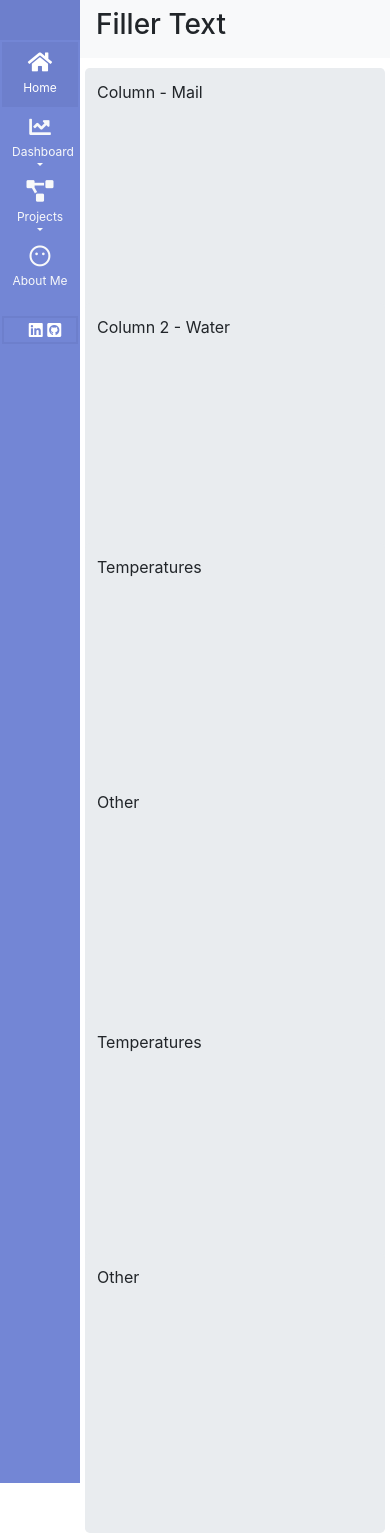
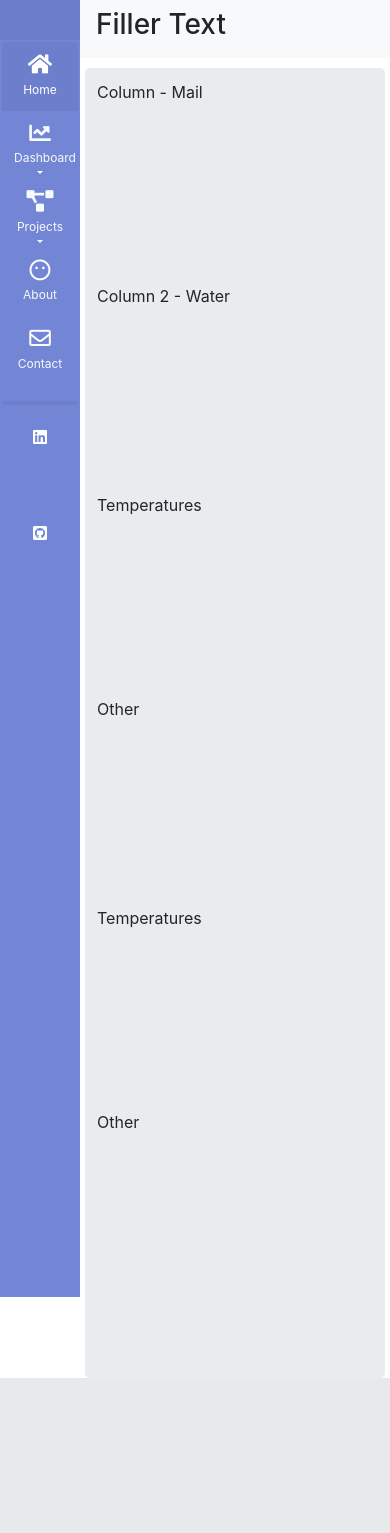
Before and after one commit to yddc902/Home-Automation-Dashboard, a Django app: page / in a window 390 px wide. After the commit the page ends 1378 px from the top, so only its background shows below. Run offline with Django 3.2, Linux system fonts and the light colour scheme; some libraries are stand-ins or nearby versions.

Commit message:
Rrnamed base.css to sidebar.css

```diff
--- a/api_app/static/api_app/css/notification.css
+++ b/api_app/static/api_app/css/notification.css
@@ -23,7 +23,7 @@
 @media only screen and (max-width: 1000px) {
   .column {
     width: 100%;
-    margin-bottom: 50%;
+    margin-bottom: 40%;
   }
   .card-container {
     height: 80px;
--- a/api_app/static/api_app/css/base.css
+++ b/api_app/static/api_app/css/sidebar.css
@@ -1,3 +1,8 @@
+body {
+  margin: 0px;
+  padding-bottom: 0px;
+}
+
 .wrapper {
   display: flex;
   width: 100%;
@@ -37,10 +42,18 @@
   background: #6d7fcc;
 }
 
-#sidebar .link-icons {
+#sidebar .link-container {
   background: #7386D5;
-  margin: none;
+  margin: auto;
   padding-left: 10px;
+  width: 50%;
+}
+
+#sidebar .icon-wrapper {
+  background: #7386D5;
+  display: block;
+  margin-left: auto;
+  width: 100%;
 }
 
 #sidebar ul.components {
@@ -55,7 +68,7 @@
 }
 
 #sidebar ul li a {
-    padding: 12.5px;
+    padding: 15px;
     font-size: 1.1em;
     display: block;
     color: #f8f9fa;
@@ -88,7 +101,8 @@ a[data-toggle="collapse"] {
     transform: translateY(-50%);
 }
 
-@media (max-width: 1000px) {
+/** Adjust values when screen is smaller**/
+@media only screen and (max-width: 1000px) {
     #sidebar {
       min-width: 80px;
       max-width: 80px;
@@ -105,11 +119,22 @@ a[data-toggle="collapse"] {
         display: block;
     }
 
+    #sidebar .link-container {
+      background: #7386D5;
+      margin: auto;
+      padding: 15px;
+      /**width: 100%;**/
+    }
+
+    #sidebar .link-icons {
+      width: 100%;
+    }
+
     /* Downsize the navigation links font size */
     #sidebar ul li a {
         margin-right: 0;
         display: block;
-        padding: 10px;
+        padding: 12px;
         text-align: center;
         font-size: 0.75em;
         }
--- a/api_app/templates/base.html
+++ b/api_app/templates/base.html
@@ -6,8 +6,10 @@
     <meta charset="utf-8">
     <title>API Dashboard</title>
     <link rel="stylesheet" href="https://stackpath.bootstrapcdn.com/bootstrap/4.1.3/css/bootstrap.min.css" integrity="sha384-MCw98/SFnGE8fJT3GXwEOngsV7Zt27NXFoaoApmYm81iuXoPkFOJwJ8ERdknLPMO" crossorigin="anonymous">
-    <link rel="stylesheet" href="{% static 'api_app/css/base.css' %}">
+    <!--<link rel="stylesheet" href="https://stackpath.bootstrapcdn.com/bootstrap/4.1.3/css/bootstrap.min.css" integrity="sha384-MCw98/SFnGE8fJT3GXwEOngsV7Zt27NXFoaoApmYm81iuXoPkFOJwJ8ERdknLPMO" crossorigin="anonymous">-->
+    <link rel="stylesheet" href="{% static 'api_app/css/sidebar.css' %}">
     <link rel="stylesheet" href="{% static 'api_app/css/notification.css' %}">
+    <link rel="stylesheet" href="https://use.fontawesome.com/releases/v5.6.3/css/all.css" integrity="sha384-UHRtZLI+pbxtHCWp1t77Bi1L4ZtiqrqD80Kn4Z8NTSRyMA2Fd33n5dQ8lWUE00s/" crossorigin="anonymous">
   </head>
   <body>
     <div class="wrapper">
@@ -56,18 +58,38 @@
           <li>
             <a href="#">
               <i class="far fa-meh-blank"></i>
-              About Me
+              About
+            </a>
+          </li>
+          <li>
+            <a href="#">
+              <i class="far fa-envelope"></i>
+              Contact
             </a>
           </li>
         </ul>
 
-        <div class="sidebar-divider-dark" />
+        <div class="sidebar-divider-dark"></div>
 
-        <div class="link-icons">
+        <!--<div class="link-icons">
           <a href="#"><i class="fab fa-linkedin"></i></a>
           <a href="#"><i class="fab fa-github-square"></i></a>
+        </div>-->
+
+        <div class="icon-wrapper">
+          <div class="row">
+            <div class="column">
+              <div class="link-container">
+                <a class="link-icons" href="#"><i class="fab fa-linkedin"></i></a>
+              </div>
+            </div>
+            <div class="column">
+              <div class="link-container">
+                <a class="link-icons" href="#"><i class="fab fa-github-square"></i></a>
+              </div>
+            </div>
+          </div>
         </div>
-
       </nav>
 
       <div id="content">
@@ -129,7 +151,8 @@
         </div>
       </div>
     </div>
-
-    <link rel="stylesheet" href="https://use.fontawesome.com/releases/v5.6.3/css/all.css" integrity="sha384-UHRtZLI+pbxtHCWp1t77Bi1L4ZtiqrqD80Kn4Z8NTSRyMA2Fd33n5dQ8lWUE00s/" crossorigin="anonymous">
+    <script src="https://code.jquery.com/jquery-3.3.1.slim.min.js" integrity="sha384-q8i/X+965DzO0rT7abK41JStQIAqVgRVzpbzo5smXKp4YfRvH+8abtTE1Pi6jizo" crossorigin="anonymous"></script>
+    <script src="https://cdnjs.cloudflare.com/ajax/libs/popper.js/1.14.3/umd/popper.min.js" integrity="sha384-ZMP7rVo3mIykV+2+9J3UJ46jBk0WLaUAdn689aCwoqbBJiSnjAK/l8WvCWPIPm49" crossorigin="anonymous"></script>
+    <script src="https://stackpath.bootstrapcdn.com/bootstrap/4.1.3/js/bootstrap.min.js" integrity="sha384-ChfqqxuZUCnJSK3+MXmPNIyE6ZbWh2IMqE241rYiqJxyMiZ6OW/JmZQ5stwEULTy" crossorigin="anonymous"></script>
   </body>
 </html>
```
